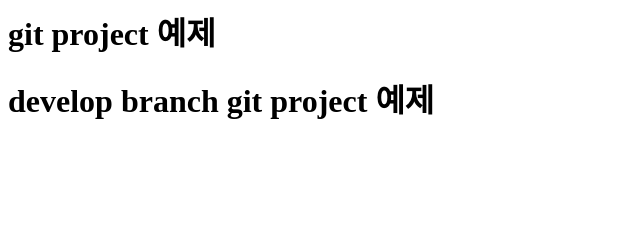
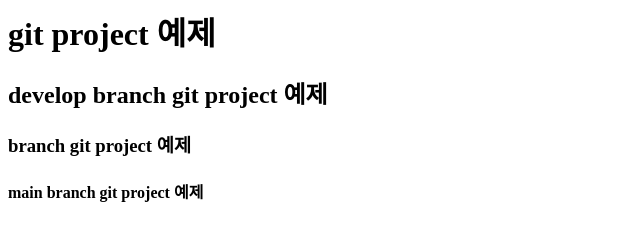
Before and after one commit to jy-cvg/git_project_OSS4, a plain HTML site: page index.html in a window 1280 px wide. Shown: the whole page, without its empty margins (0-640 px from the left). Drawn offline with Linux system fonts and the light colour scheme.

Commit message:
master commit

```diff
--- a/index.html
+++ b/index.html
@@ -4,6 +4,10 @@
     <body>
         <h1>git project 예제</h1>
 
-        <h1>develop branch git project 예제</h1>
+        <h2>develop branch git project 예제</h2>
+
+        <h3> branch git project 예제</h3>
+
+        <h4> main branch git project 예제</h4>
     </body>
 </html>
```
